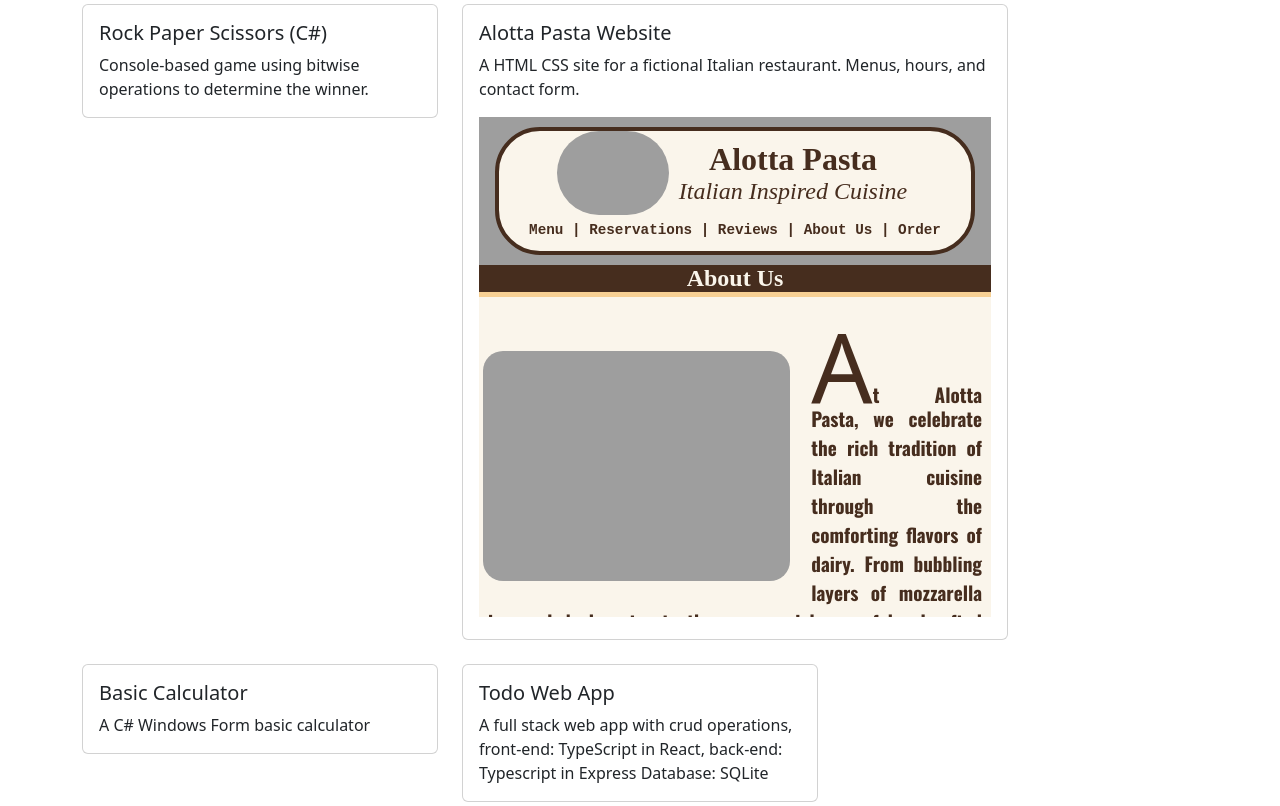
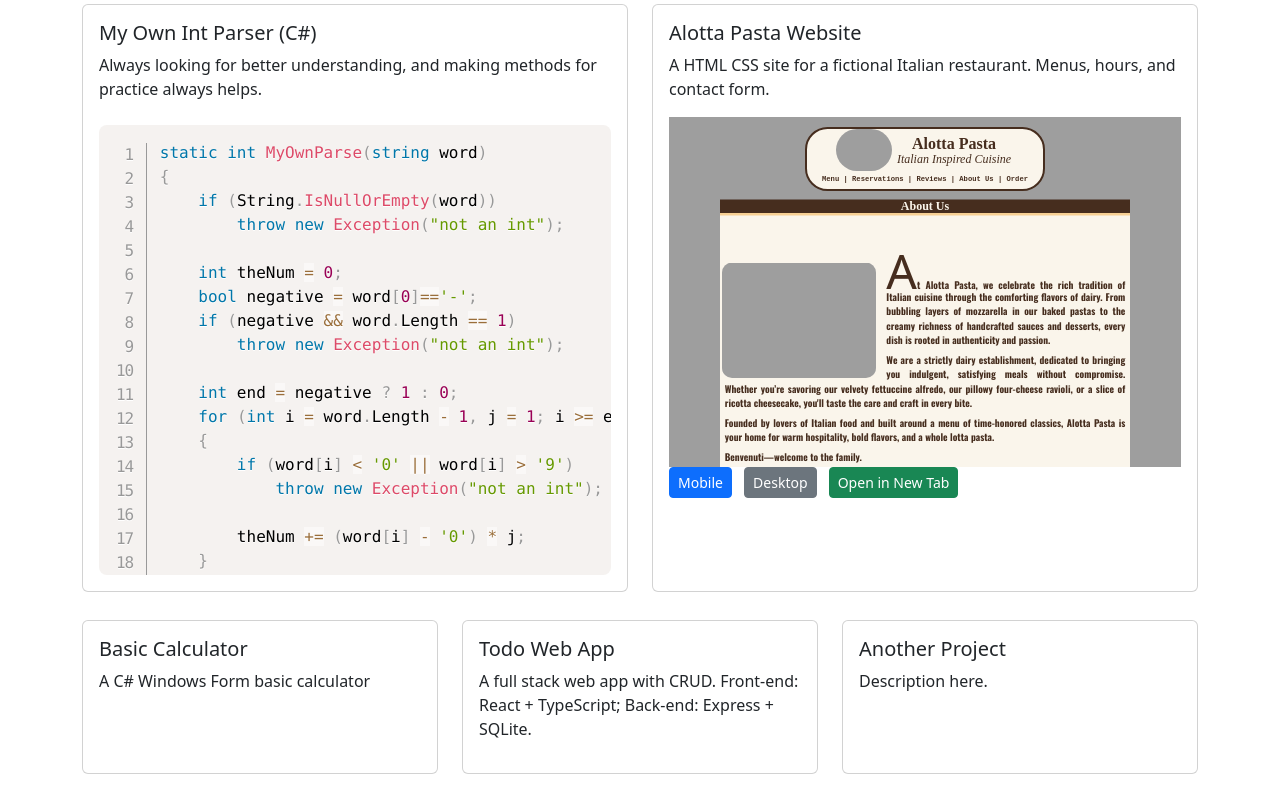
Before and after one commit to AaronGluck97/AaronGluck97.github.io, a plain HTML site: page index.html in a window 1280 px wide. Shown: the part 716-1522 px from the top of the page. Drawn offline with nearby package versions, Linux system fonts and the light colour scheme; a web font is replaced by a local one.

Commit message:
work in progress

```diff
--- a/index.html
+++ b/index.html
@@ -2,11 +2,18 @@
 <html lang="en">
 
 <head>
-    <meta charset="UTF-8">
-    <meta name="viewport" content="width=device-width, initial-scale=1.0">
+    <meta charset="UTF-8" />
+    <meta name="viewport" content="width=device-width, initial-scale=1.0" />
     <title>My Portfolio</title>
+
+    <!-- Bootstrap -->
     <link href="https://cdn.jsdelivr.net/npm/bootstrap@5.3.7/dist/css/bootstrap.min.css" rel="stylesheet"
-    integrity="sha384-LN+7fdVzj6u52u30Kp6M/trliBMCMKTyK833zpbD+pXdCLuTusPj697FH4R/5mcr" crossorigin="anonymous">
+        integrity="sha384-LN+7fdVzj6u52u30Kp6M/trliBMCMKTyK833zpbD+pXdCLuTusPj697FH4R/5mcr" crossorigin="anonymous">
+
+    <!-- Prism (code highlighting) -->
+    <link rel="stylesheet" href="https://unpkg.com/prismjs/themes/prism.css">
+    <link rel="stylesheet" href="https://unpkg.com/prismjs/plugins/line-numbers/prism-line-numbers.css">
+
     <style>
         html {
             scroll-padding-top: 4em;
@@ -30,6 +37,68 @@
             margin-top: 60px;
             margin-bottom: 30px;
         }
+
+        /* ===== Equal-height cards per row ===== */
+        .projects-row {
+            align-items: stretch;
+        }
+
+        /* make columns stretch */
+        .col-eq {
+            display: flex;
+        }
+
+        /* column becomes flex */
+        .card.h-100 {
+            flex: 1 1 auto;
+        }
+
+        /* card fills column */
+        .card-body {
+            display: flex;
+            flex-direction: column;
+        }
+
+        /* content stacks */
+        pre.line-numbers {
+            max-height: 450px;
+            overflow: auto;
+            border-radius: .5rem;
+            margin-bottom: 0;
+            flex: 1 1 auto;
+            /* lets code card grow */
+        }
+
+        /* ===== Scaled “browser” iframe (centered) ===== */
+        .iframe-viewport {
+            width: 100%;
+            /* clip edges when scaled */
+            border-radius: .5rem;
+            background: #f8f9fa;
+            /* subtle bg like code area */
+            /* pin to top */
+            /* no extra margin inside card */
+            /* the viewport’s height is set via JS to match the scaled content */
+        }
+
+        .iframe-raw {
+            width: 1024px;
+            /* virtual browser width */
+            height: 700px;
+            /* virtual browser height */
+            border: none;
+            transform-origin: top left;
+            display: block;
+        }
+
+        @media (max-width: 576px) {
+            .iframe-viewport {
+                display: flex;
+                justify-content: flex-start;
+                margin: 0;
+                /* no horizontal centering */
+            }
+        }
     </style>
 </head>
 
@@ -52,7 +121,7 @@
         </div>
     </nav>
 
-    <!-- Hero Section -->
+    <!-- Hero -->
     <section class="hero">
         <div class="container">
             <h1>Aaron Gluck</h1>
@@ -60,7 +129,7 @@
         </div>
     </section>
 
-    <!-- About Section -->
+    <!-- About -->
     <section id="about" class="container">
         <h2 class="section-title">About Me</h2>
         <p>
@@ -74,54 +143,102 @@
         </p>
     </section>
 
-    <!-- Projects Section -->
+    <!-- Projects -->
     <section id="projects" class="container">
         <h2 class="section-title">Projects</h2>
-        <div class="row g-4">
-            <div class="col-md-4">
-                <div class="card">
+
+        <div class="row g-4 projects-row">
+            <!-- Card 1: Code sample -->
+            <div class="col-md-6 col-eq">
+                <div class="card h-100">
                     <div class="card-body">
-                        <h5 class="card-title">Rock Paper Scissors (C#)</h5>
-                        <p class="card-text">Console-based game using bitwise operations to determine the winner.</p>
+                        <h5 class="card-title">My Own Int Parser (C#)</h5>
+                        <p class="card-text">Always looking for better understanding, and making methods for practice
+                            always helps.</p>
+                        <pre class="line-numbers">
+<code class="language-csharp">static int MyOwnParse(string word)
+{
+    if (String.IsNullOrEmpty(word))
+        throw new Exception("not an int");
+
+    int theNum = 0;
+    bool negative = word[0]=='-';
+    if (negative && word.Length == 1)
+        throw new Exception("not an int");
+
+    int end = negative ? 1 : 0;
+    for (int i = word.Length - 1, j = 1; i >= end; i--, j *= 10)
+    {
+        if (word[i] < '0' || word[i] > '9')
+            throw new Exception("not an int");
+
+        theNum += (word[i] - '0') * j;
+    }
+    return negative ? -theNum : theNum;
+}</code>
+            </pre>
                     </div>
                 </div>
             </div>
-            <div class="col-md-6">
-                <div class="card">
+
+            <!-- Card 2: Scaled iframe -->
+            <div class="col-md-6 col-eq">
+                <div class="card h-100">
                     <div class="card-body">
                         <h5 class="card-title">Alotta Pasta Website</h5>
                         <p class="card-text">A HTML CSS site for a fictional Italian restaurant. Menus, hours, and
                             contact form.</p>
-                            <iframe
-    class="embed-responsive-item"
-    src="AlottaPasta/index.html"
-    allowfullscreen
-    style="width:100%; height:500px; border:none;">
-</iframe>
+
+                        <div id="alottaViewport" class="iframe-viewport">
+                            <iframe id="alottaFrame" src="AlottaPasta/index.html" class="iframe-raw"></iframe>
+                        </div>
+
+                        <div class="mb-3">
+                            <button id="btnMobile" class="btn btn-sm btn-primary me-2">Mobile</button>
+                            <button id="btnDesktop" class="btn btn-sm btn-secondary me-2">Desktop</button>
+                            <button id="btnNewTab" class="btn btn-sm btn-success">Open in New Tab</button>
+                        </div>
                     </div>
                 </div>
             </div>
-            <div class="col-md-4">
-                <div class="card">
+        </div><!-- /.row -->
+
+        <!-- More cards -->
+        <div class="row g-4 projects-row mt-1">
+            <div class="col-md-4 col-eq">
+                <div class="card h-100">
                     <div class="card-body">
                         <h5 class="card-title">Basic Calculator</h5>
                         <p class="card-text">A C# Windows Form basic calculator</p>
+                        <div class="mt-auto"></div>
                     </div>
                 </div>
             </div>
-            <div class="col-md-4">
-                <div class="card">
+
+            <div class="col-md-4 col-eq">
+                <div class="card h-100">
                     <div class="card-body">
                         <h5 class="card-title">Todo Web App</h5>
-                        <p class="card-text">A full stack web app with crud operations, front-end: TypeScript in React,
-                            back-end: Typescript in Express Database: SQLite</p>
+                        <p class="card-text">A full stack web app with CRUD. Front-end: React + TypeScript; Back-end:
+                            Express + SQLite.</p>
+                        <div class="mt-auto"></div>
+                    </div>
+                </div>
+            </div>
+
+            <div class="col-md-4 col-eq">
+                <div class="card h-100">
+                    <div class="card-body">
+                        <h5 class="card-title">Another Project</h5>
+                        <p class="card-text">Description here.</p>
+                        <div class="mt-auto"></div>
                     </div>
                 </div>
             </div>
         </div>
     </section>
 
-    <!-- Contact Section -->
+    <!-- Contact -->
     <section id="contact" class="container mb-5">
         <h2 class="section-title">Contact</h2>
         <p>Email: <a href="mailto:aarongluck97@gmail.com">aarongluck97@gmail.com</a></p>
@@ -133,9 +250,52 @@
         &copy; 2025 Aaron Gluck
     </footer>
 
+    <!-- Scripts -->
     <script src="https://cdn.jsdelivr.net/npm/bootstrap@5.3.7/dist/js/bootstrap.bundle.min.js"
-    integrity="sha384-ndDqU0Gzau9qJ1lfW4pNLlhNTkCfHzAVBReH9diLvGRem5+R9g2FzA8ZGN954O5Q"
-    crossorigin="anonymous"></script>
+        integrity="sha384-ndDqU0Gzau9qJ1lfW4pNLlhNTkCfHzAVBReH9diLvGRem5+R9g2FzA8ZGN954O5Q"
+        crossorigin="anonymous"></script>
+    <script src="https://unpkg.com/prismjs/prism.js"></script>
+    <script src="https://unpkg.com/prismjs/components/prism-csharp.min.js"></script>
+    <script src="https://unpkg.com/prismjs/plugins/line-numbers/prism-line-numbers.min.js"></script>
+
+    <script>
+        (function () {
+            let VIRTUAL_W = 1024, VIRTUAL_H = 700;
+            const MIN_SCALE = 0.5, MAX_SCALE = 1;
+
+            const viewport = document.getElementById('alottaViewport');
+            const frame = document.getElementById('alottaFrame');
+
+            function rescale() {
+                const cw = viewport.clientWidth;
+                const scale = Math.max(MIN_SCALE, Math.min(MAX_SCALE, cw / VIRTUAL_W));
+                frame.style.transform = `scale(${scale})`;
+                viewport.style.height = (VIRTUAL_H * scale) + 'px';
+            }
+
+            window.addEventListener('resize', rescale);
+            rescale();
+
+            // Buttons
+            document.getElementById('btnMobile').addEventListener('click', () => {
+                VIRTUAL_W = 375;  // typical mobile width
+                VIRTUAL_H = 667;  // typical mobile height
+                rescale();
+            });
+
+            document.getElementById('btnDesktop').addEventListener('click', () => {
+                VIRTUAL_W = 1024;
+                VIRTUAL_H = 700;
+                rescale();
+            });
+
+            document.getElementById('btnNewTab').addEventListener('click', () => {
+                window.open(frame.src, '_blank');
+            });
+
+        })();
+    </script>
+
 </body>
 
 </html>
```
